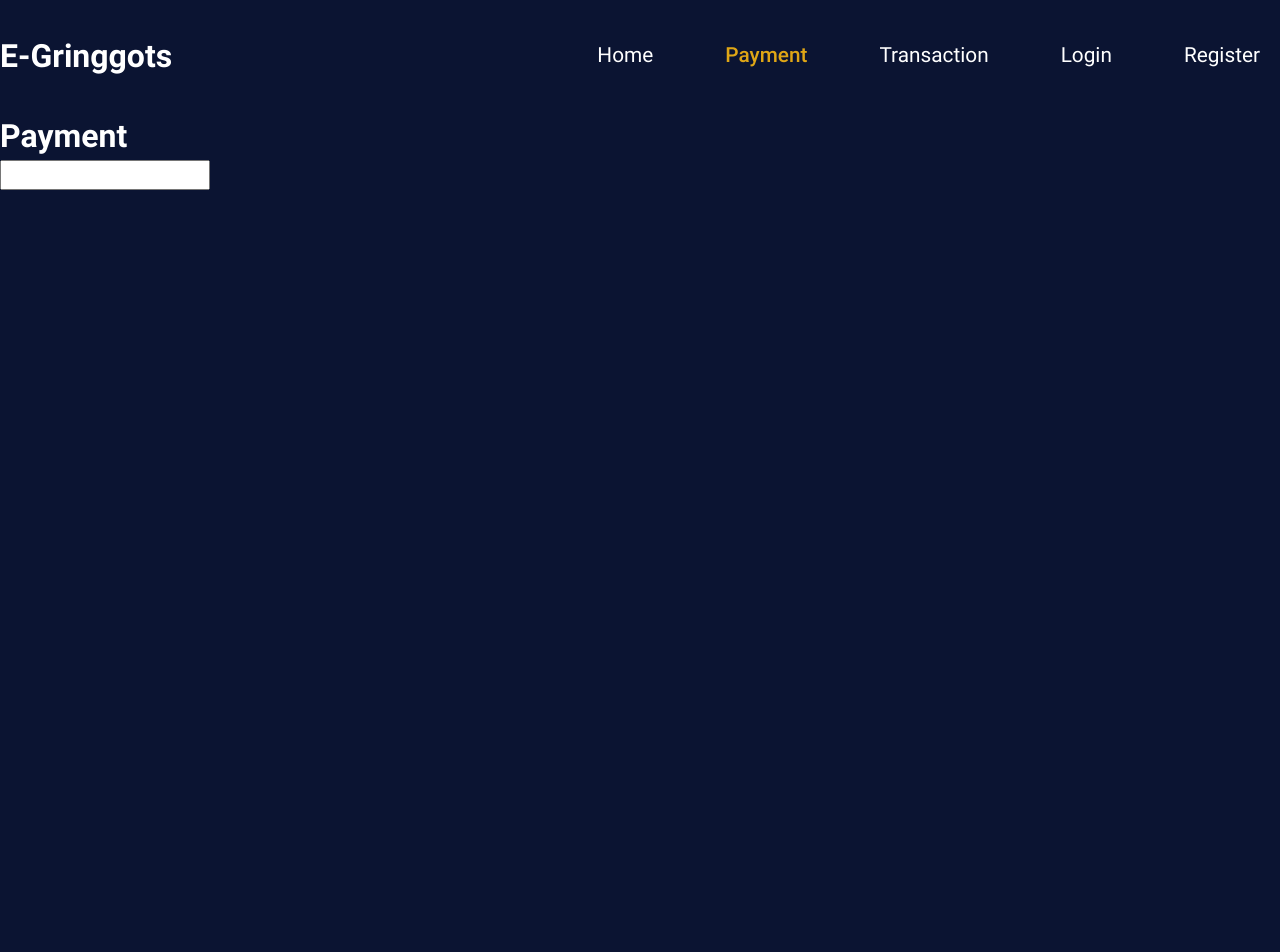
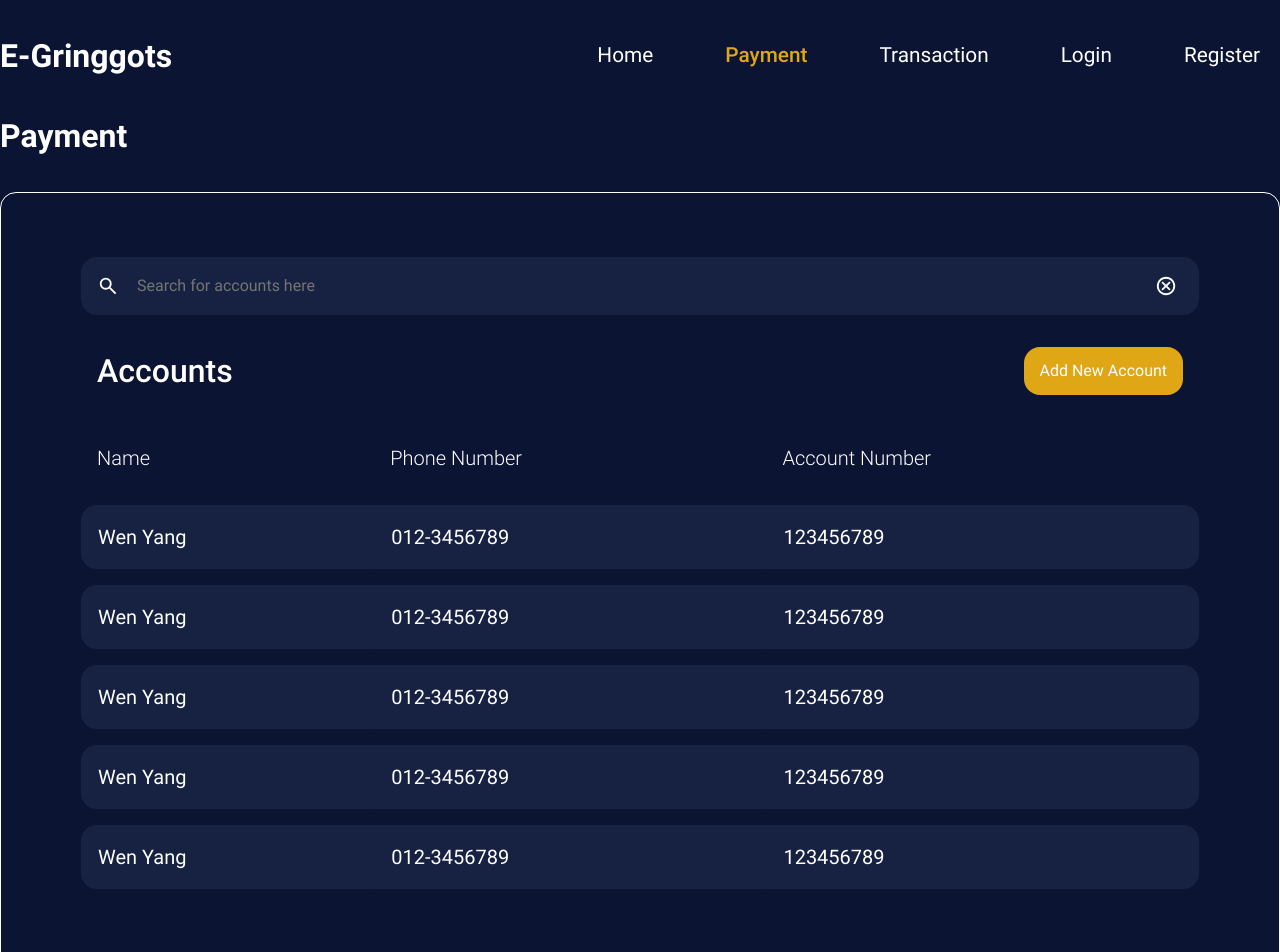
Before and after one commit to BuzzOffer/E-Gringotts-Frontend, a React (Vite) app: page /payment in a window 1280 px wide. Shown: the top 952 px of the page. Before the commit the page ends 800 px from the top, so only its background shows below. Built offline with nearby package versions, Linux system fonts and the light colour scheme.

Commit message:
create basic layout of payment list

```diff
--- /dev/null
+++ b/src/pages/Payment/PaymentList/AccountList.jsx
@@ -0,0 +1,23 @@
+export default function AccountList({ data }) {
+    return (
+        <table>
+            <thead>
+                <tr>
+                    <th>Name</th>
+                    <th>Phone Number</th>
+                    <th>Account Number</th>
+                </tr>
+            </thead>
+
+            <tbody>
+                {data.map((item, index) => (
+                    <tr key={index}>
+                        <td>{item.name}</td>
+                        <td>{item.phone_num}</td>
+                        <td>{item.acc_num}</td>
+                    </tr>
+                ))}
+            </tbody>
+        </table>
+    );
+};
--- /dev/null
+++ b/src/pages/Payment/PaymentList/AddAccount.jsx
@@ -0,0 +1,12 @@
+import styles from "./AddAccount.module.css";
+
+export default function AddAccount(){
+    return (
+        <div className={styles.addAccountContainer}>
+            <h2 className={styles.header}>Accounts</h2>
+            <button className={styles.addBtn}>
+                Add New Account
+            </button>
+        </div>
+    );
+}
--- /dev/null
+++ b/src/pages/Payment/PaymentList/AddAccount.module.css
@@ -0,0 +1,15 @@
+.addAccountContainer{
+    display: flex;
+    justify-content: space-between;
+    margin-top: 2rem;
+    padding: 0 1rem;
+}
+
+.addBtn {
+    border: 0;
+    background-color: var(--primary-clr);
+    border-radius: 1rem;
+    color: white;
+    padding: 0 1rem;
+    cursor: pointer;
+}
--- a/src/pages/Payment/PaymentList/PaymentList.jsx
+++ b/src/pages/Payment/PaymentList/PaymentList.jsx
@@ -1,10 +1,27 @@
+import AccountList from "./AccountList";
+import AddAccount from "./AddAccount";
 import SearchBar from "./SearchBar";
+import data from "../favourties/accounts.json";
+import styles from "./PaymentList.module.css";
 
 export default function PaymentList(){
     return (
         <>
             <h1>Payment</h1>
-            <SearchBar />
+
+            <div className={styles.paymentContainer}>
+                <SearchBar />
+
+                <AddAccount />
+
+                <AccountList data={data}/>
+            </div>
+
+            <div className={styles.transferBtnContainer}>
+                <button className={styles.transferBtn}>
+                    New Transfer
+                </button>
+            </div>
         </>
     )
 }
--- /dev/null
+++ b/src/pages/Payment/PaymentList/PaymentList.module.css
@@ -0,0 +1,20 @@
+.paymentContainer {
+    border: 1px solid white;
+    border-radius: 1rem;
+    padding: 4rem 5rem;
+    margin: 2rem 0;
+}
+
+.transferBtnContainer{
+    text-align: right;
+}
+
+.transferBtn{
+    border: 0;
+    background-color: var(--primary-clr);
+    border-radius: 2rem;
+    padding: 0.75rem 2.5rem;
+    color: white;
+    cursor: pointer;
+    font-size: 1.25rem;
+}
--- a/src/pages/Payment/PaymentList/SearchBar.jsx
+++ b/src/pages/Payment/PaymentList/SearchBar.jsx
@@ -1,9 +1,33 @@
 import styles from "./SearchBar.module.css";
+
+const SearchIcon = () => (
+    <svg
+        xmlns="http://www.w3.org/2000/svg"
+        height="24px"
+        viewBox="0 -960 960 960"
+        width="24px"
+        fill="#ffffff"
+    >
+        <path d="M784-120 532-372q-30 24-69 38t-83 14q-109 0-184.5-75.5T120-580q0-109 75.5-184.5T380-840q109 0 184.5 75.5T640-580q0 44-14 83t-38 69l252 252-56 56ZM380-400q75 0 127.5-52.5T560-580q0-75-52.5-127.5T380-760q-75 0-127.5 52.5T200-580q0 75 52.5 127.5T380-400Z"/>
+    </svg>
+);
+
+const CancelIcon = () => (
+    <svg xmlns="http://www.w3.org/2000/svg" height="24px" viewBox="0 -960 960 960" width="24px" fill="#ffffff">
+        <path d="m336-280 144-144 144 144 56-56-144-144 144-144-56-56-144 144-144-144-56 56 144 144-144 144 56 56ZM480-80q-83 0-156-31.5T197-197q-54-54-85.5-127T80-480q0-83 31.5-156T197-763q54-54 127-85.5T480-880q83 0 156 31.5T763-763q54 54 85.5 127T880-480q0 83-31.5 156T763-197q-54 54-127 85.5T480-80Zm0-80q134 0 227-93t93-227q0-134-93-227t-227-93q-134 0-227 93t-93 227q0 134 93 227t227 93Zm0-320Z"/>
+    </svg>
+);
 
 export default function SearchBar(){
     return (
         <div className={styles.searchContainer}>
-            <input className={styles.searchBar} type="search" />
+            <SearchIcon />
+
+            <input className={styles.searchInput} type="search" placeholder="Search for accounts here" />
+
+            <button className={styles.cancelBtn}>
+                <CancelIcon />
+            </button>
         </div>
     );
 }
--- a/src/pages/Payment/PaymentList/SearchBar.module.css
+++ b/src/pages/Payment/PaymentList/SearchBar.module.css
@@ -0,0 +1,25 @@
+.searchContainer{
+    background-color: var(--background-clr-lighter);
+    display: flex;
+    gap: 1rem;
+    align-items: center;
+    padding: 1rem;
+    border-radius: 1rem;
+}
+
+.searchInput{
+    background-color: transparent;
+    border: none;
+    color: white;
+    width: 100%;
+}
+
+.searchInput:focus {
+    outline: none;
+}
+
+.cancelBtn{
+    background-color: transparent;
+    border: 0;
+    cursor: pointer;
+}
--- /dev/null
+++ b/src/pages/Payment/favourties/accounts.json
@@ -0,0 +1,27 @@
+[
+    {
+        "name": "Wen Yang",
+        "phone_num": "012-3456789",
+        "acc_num": "123456789"
+    },
+    {
+        "name": "Wen Yang",
+        "phone_num": "012-3456789",
+        "acc_num": "123456789"
+    },
+    {
+        "name": "Wen Yang",
+        "phone_num": "012-3456789",
+        "acc_num": "123456789"
+    },
+    {
+        "name": "Wen Yang",
+        "phone_num": "012-3456789",
+        "acc_num": "123456789"
+    },
+    {
+        "name": "Wen Yang",
+        "phone_num": "012-3456789",
+        "acc_num": "123456789"
+    }
+]
```
